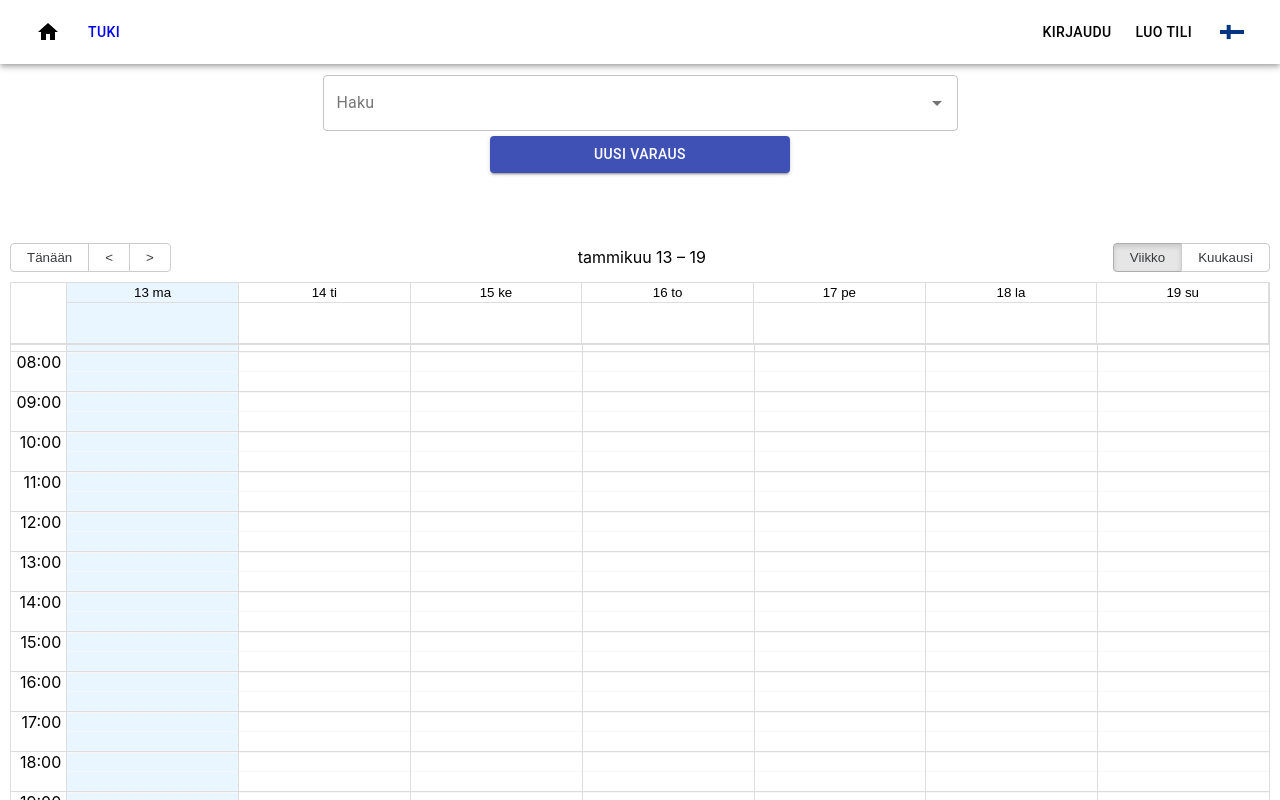
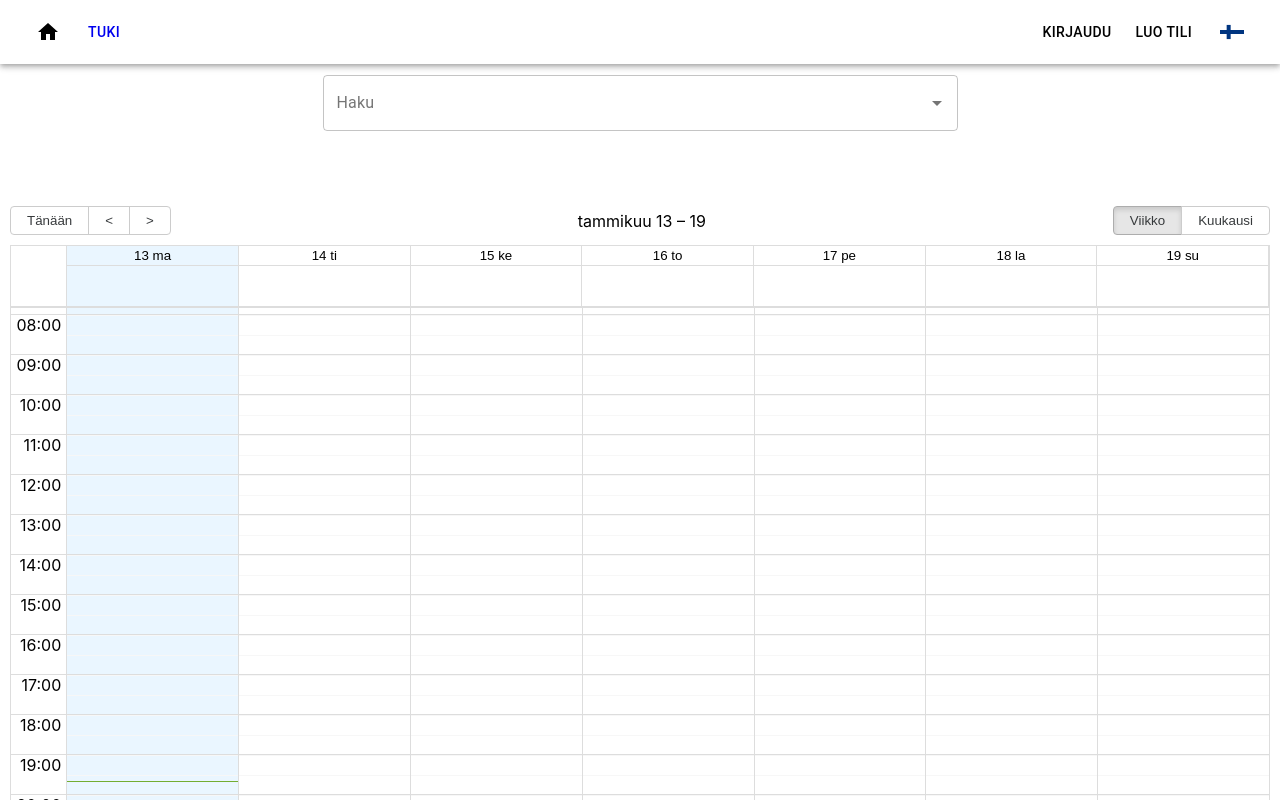
Before and after one commit to Markusstr/Kampus-liikkeessa, a React (Create React App) app in the folder frontend/: page / in a window 1280 px wide. Shown: the top 800 px of the page. Built offline with nearby package versions, Linux system fonts and the light colour scheme; no server answers.

Commit message:
New Res button works with logged hook

```diff
--- a/frontend/src/App.js
+++ b/frontend/src/App.js
@@ -35,7 +35,7 @@ function App() {
       <AppBar loggedStatus={loggedStatus} currentPage={currentPage} setLoggedStatus={handleLogin}/>
         <Switch>
           <Route exact path="/">
-            <DefaultPort handleCurrentPage={handleCurrentPage}/>
+            <DefaultPort handleCurrentPage={handleCurrentPage} loggedStatus={loggedStatus}/>
           </Route>
           <Route path="/login">
             {loggedStatus ?
@@ -66,7 +66,7 @@ function DefaultPort(props) {
   },[]);
 
   return (
-    <Calendar />
+    <Calendar loggedStatus={props.loggedStatus} handleCurrentPage={props.handleCurrentPage} />
   )
 }
 
--- a/frontend/src/components/functions/autocomplete.js
+++ b/frontend/src/components/functions/autocomplete.js
@@ -70,6 +70,7 @@ const AutocompleteComponent = props => {
                 )}
             />
             <br />
+            {props.loggedStatus ?
             <Button
                 className={classes.buttonMargin}
                 style={{ width: 300 }}
@@ -78,6 +79,9 @@ const AutocompleteComponent = props => {
                 onClick={(event) => onClickOpen()}>
                 Uusi varaus
             </Button>
+            :
+            <div></div>
+            }
         </div>
     );
 }
--- a/frontend/src/components/routes/calendar.js
+++ b/frontend/src/components/routes/calendar.js
@@ -17,7 +17,7 @@ import { IconButton, Divider } from '@material-ui/core';
 import AutocompleteComponent from '../functions/autocomplete';
 import CreateRes from '../functions/createRes';
 
-const BigCalendar = () => {
+const BigCalendar = (props) => {
     let localizer;
 
     const [events, setEvents] = useState([]);
@@ -188,7 +188,7 @@ const BigCalendar = () => {
 
     return(
         <div>
-            <AutocompleteComponent prop={setLocation} prop2={setCalendarUpdate} setOpen={handleOpenRes}/>
+            <AutocompleteComponent prop={setLocation} loggedStatus={props.loggedStatus} prop2={setCalendarUpdate} setOpen={handleOpenRes}/>
 
             {/*<p>Valittu tila: {locatiosn}</p>*/}
 
```
